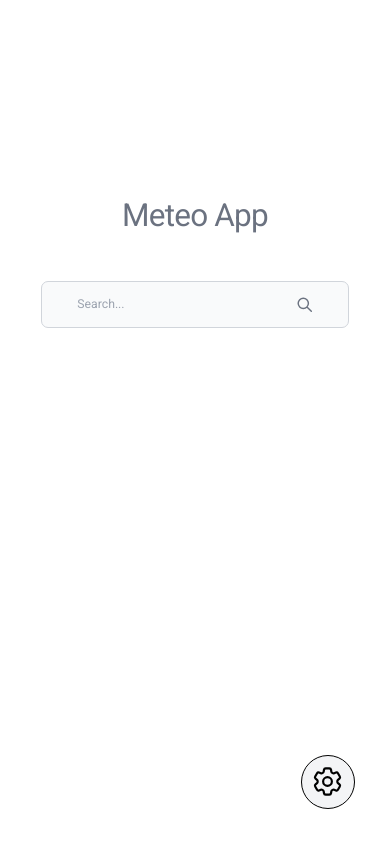
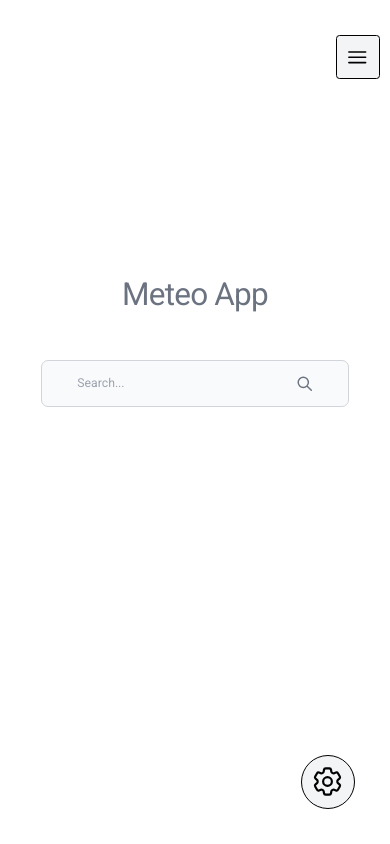
Before and after one commit to kristijan-kresic-hvar/meteoapp, a React (Vite) app: page / in a window 390 px wide. Built offline with nearby package versions, Linux system fonts and the light colour scheme.

Commit message:
Created mobile menu button and added functionality to open and hide sidebar on mobile

```diff
--- a/src/App.jsx
+++ b/src/App.jsx
@@ -1,4 +1,4 @@
-import { useState, useContext } from 'react'
+import { useState, useContext, useRef, useEffect } from 'react'
 
 // local components
 import SearchCity from './views/SearchCity/SearchCity'
@@ -14,6 +14,9 @@ import { FavoritesContext } from './context/favoritesContext'
 import styles from './App.module.css'
 
 function App() {
+
+  const sidebarRef = useRef(null)
+
   const { favorites } = useContext(FavoritesContext)
   const [selectedCity, setSelectedCity] = useState(null)
   const [isModalOpen, setIsModalOpen] = useState(false)
@@ -24,6 +27,14 @@ function App() {
 
   const closeModal = () => {
     setIsModalOpen(false)
+  }
+
+  const openSidebar = () => {
+    if (sidebarRef.current.style.left === '0px') {
+      sidebarRef.current.style.left = '-100%'
+      return
+    }
+    sidebarRef.current.style.left = 0
   }
 
   const renderView = () => {
@@ -39,8 +50,21 @@ function App() {
         title="Favorites"
         favorites={favorites}
         onSelect={setSelectedCity}
+        ref={sidebarRef}
       />
       <div className="w-full px-3">
+        <div className="flex justify-end pt-10 lg:hidden">
+          <button
+            type="button"
+            onClick={openSidebar}
+            className="transition ease-in-out rounded text-black border border-black bg-gray-100 hover:bg-blue-700 hover:text-white focus:ring-4 focus:outline-none focus:ring-blue-300 font-medium p-2.5 text-center inline-flex items-center"
+          >
+            <svg xmlns="http://www.w3.org/2000/svg" fill="none" viewBox="0 0 24 24" strokeWidth="1.5" stroke="currentColor" className="w-7 h-7">
+              <path strokeLinecap="round" strokeLinejoin="round" d="M3.75 6.75h16.5M3.75 12h16.5m-16.5 5.25h16.5" />
+            </svg>
+            <span className="sr-only">Mobile menu handler</span>
+          </button>
+        </div>
         {renderView()}
       </div>
       <div className="fixed right-10 bottom-10" title="Settings">
--- a/src/components/Sidebar/Sidebar.jsx
+++ b/src/components/Sidebar/Sidebar.jsx
@@ -1,4 +1,4 @@
-import { useMemo, useCallback } from 'react'
+import { useMemo, useCallback, forwardRef } from 'react'
 
 // third party libraries
 import PropTypes from 'prop-types'
@@ -6,7 +6,7 @@ import PropTypes from 'prop-types'
 // local assets
 import styles from './Sidebar.module.css'
 
-const Sidebar = ({ title, favorites, onSelect }) => {
+const Sidebar = forwardRef(({ title, favorites, onSelect }, ref) => {
     const handleSelect = useCallback((favorite) => {
         onSelect(favorite)
     }, [onSelect])
@@ -18,7 +18,7 @@ const Sidebar = ({ title, favorites, onSelect }) => {
             >
                 <div
                     onClick={() => handleSelect(favorite)}
-                    className={`${styles.sidebar} flex items-center cursor-pointer p-2 text-base font-normal text-gray-900 rounded-lg hover:bg-gray-100 dark:hover:bg-gray-700`}
+                    className={`${styles.sidebar} flex items-center cursor-pointer p-2 text-base font-normal text-gray-900 rounded-lg hover:bg-gray-100`}
                 >
                     <p className="ml-3 text-lg">{favorite.city}</p>
                 </div>
@@ -28,7 +28,8 @@ const Sidebar = ({ title, favorites, onSelect }) => {
 
     return (
         <aside
-            className="w-[40%] max-w-[400px] h-screen bg-gray-50 overflow-hidden hover:overflow-y-auto hidden lg:block"
+            ref={ref}
+            className="transition-all .4s ease-in-out delay-150 position z-50 fixed top-0 left-[-100%] bottom-0 w-[60%] lg:max-w-[400px] h-screen bg-gray-50 overflow-hidden hover:overflow-y-auto lg:static"
             aria-label="Sidebar"
         >
             <div className="flex items-center pl-2.5 mb-5">
@@ -49,7 +50,7 @@ const Sidebar = ({ title, favorites, onSelect }) => {
             }
         </aside>
     )
-}
+})
 
 Sidebar.propTypes = {
     title: PropTypes.string.isRequired,
```
